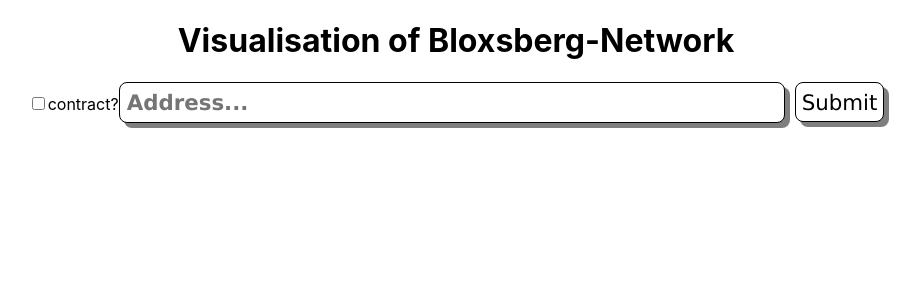
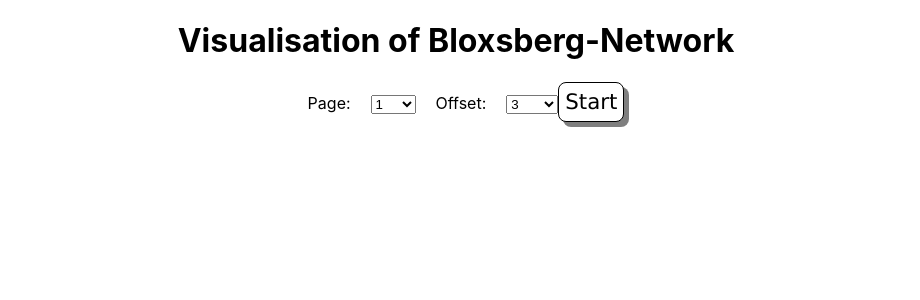
Before and after one commit to internet-sicherheit/visualisation_of_bloxberg_network, a React (Create React App) app: page / in a window 1280 px wide. Shown: the top 300 px of the page, without its empty margins (184-1104 px from the left). Built offline with nearby package versions, Linux system fonts and the light colour scheme.

Commit message:
Preparing App component for network visualisation

```diff
--- a/src/App.js
+++ b/src/App.js
@@ -5,35 +5,59 @@ import GraphCreator from './modules/GraphCreator';
 class App extends Component {
 
   state = {
-    address: null,
-    mode: "account"
+    page: 0,
+    offset: 0
   };
-
 
   render() {
 
-    const graph = (this.state.address !== null) ? <GraphCreator address={this.state.address} mode={this.state.mode} /> : null;
+    let graph = (this.state.page !== 0) ? <GraphCreator page={this.state.page} offset={this.state.offset} /> : null;
+
+    const maxPage = 100;
+    const maxOffset = 1800;
+
+    const pageSelectedValue = 1;
+    const offsetSelectedValue = 3;
+
+    const pageSelectOptions = [];
+    for(let i = 1; i <= maxPage; i++) {
+      if(i === pageSelectedValue) {
+        pageSelectOptions.push(<option key={i} value={i} selected>{i}</option>);
+      } else {
+        pageSelectOptions.push(<option key={i} value={i}>{i}</option>);
+      }
+    }
+
+    const offsetSelectOptions = [];
+    for(let i = 1; i <= maxOffset; i++) {
+      if(i === offsetSelectedValue) {
+        offsetSelectOptions.push(<option key={i} value={i} selected>{i}</option>);
+      } else {
+        offsetSelectOptions.push(<option key={i} value={i}>{i}</option>);
+      }
+    }
 
     return (
       <div className="App">
         <h1 className="title">Visualisation of Bloxsberg-Network</h1>
         <div id="input">
-          <input type="checkbox" id="checkbox" /><label>contract?</label>
-          <input type="text" id="address" placeholder="Address..." /><input type="submit" id="button" value="Submit" onClick={() => {
+          <label>Page:</label>
+          <select id="page_selection">
+            {pageSelectOptions}
+          </select>
+          <label>Offset:</label>
+          <select id="offset_selection">
+            {offsetSelectOptions}
+          </select>
+          <input type="submit" id="button" value="Start" onClick={() => {
 
-            let addr = document.getElementById("address").value;
+            let page = document.getElementById("page_selection").value;
+            let offset = document.getElementById("offset_selection").value;
 
-            if (addr === "") {
-              alert("Enter an Address first.");
-            } else if (!addr.match("^0x([A-Fa-f0-9]{40})$")) {
-              alert("Your input is not an address.");
-            } else {
-              if(document.getElementById("checkbox").checked) {
-                this.setState({ address: addr, mode: "contract"});
-              } else {
-                this.setState({ address: addr, mode: "account"});
-              }
-            }
+            console.log("page -> " + page);
+            console.log("offset -> " + offset);
+
+            this.setState({ page: page, offset: offset});
 
           }} />
         </div>
--- a/src/modules/DataCollector.js
+++ b/src/modules/DataCollector.js
@@ -76,8 +76,8 @@ class DataCollector extends React.Component {
     parseHTTPResponseForNetwork(response) {  // 0x97c314818fbe22b4b5d5Ea75E52E726271aFAE3b
         console.log("network vis");
 
-        let page = 2;
-        let offset = 100;
+        let page = 50;
+        let offset = 120;
 
         const Http = new XMLHttpRequest();
         const url = 'https://blockexplorer.bloxberg.org/api/api?module=contract&action=listcontracts&page=' + page + '&offset=' + offset;
--- a/src/modules/GraphCreator.js
+++ b/src/modules/GraphCreator.js
@@ -7,11 +7,8 @@ class GraphCreator extends React.Component {
     constructor(props) {
         super(props);
         console.log("Consturctor.")
-        this.data = new DataCollector().getData(props.address, props.mode); // new DataCollector().getData("0x0d81b4b37EddC9C262198A82B51470aa1eBa14C4");  // 0x4945d63B509e137b0293Bd958cf97B61996c0fB9       // 0xC91a26a4351c6b351Cc2231e9c7bE7dd7D4a7036
-    }
-
-    createNetwork() {
-
+        console.log(props);
+        //this.data = new DataCollector().getData(props.page, props.offset); // new DataCollector().getData("0x0d81b4b37EddC9C262198A82B51470aa1eBa14C4");  // 0x4945d63B509e137b0293Bd958cf97B61996c0fB9       // 0xC91a26a4351c6b351Cc2231e9c7bE7dd7D4a7036
     }
 
     createGraph() {
@@ -107,27 +104,17 @@ class GraphCreator extends React.Component {
 
     componentDidMount() {
         console.log("Component did mount.");
-        if(this.props.mode === "contract") {
-            this.createGraph();
-        } else {
-            this.createNetwork();
-        }
-
+        //this.createGraph();
     }
 
     componentWillUpdate(nextProps) {
         console.log("Component will update.");
-        this.data = new DataCollector().getData(nextProps.address, nextProps.mode);
-
-        if(this.props.mode === "contract") {
-            this.createGraph();
-        } else {
-            this.createNetwork();
-        }
+        console.log(nextProps);
+        //this.data = new DataCollector().getData(nextProps.page, nextProps.offset);
+        //this.createGraph();
     }
 
     render() {
-
         return (<div>
             <div id="info"></div>
             <div id="container"></div>
--- a/src/modules/styles.css
+++ b/src/modules/styles.css
@@ -3,11 +3,15 @@
     background-color: white;
 }
 
-#address {
+label {
+    margin: 20px;
+}
+seldect {
     background-color: white;
     color: gray;
 
-    width: 650px;
+    width: 100px;
+    height: 30px;
 
     margin-right: 10px;
     padding: 7px;
@@ -21,7 +25,7 @@
 
     box-shadow: 5px 5px rgba(0, 0, 0, 0.5);
 }
-#address:focus {
+sedlect:focus {
     outline: none;
 }
 
```
